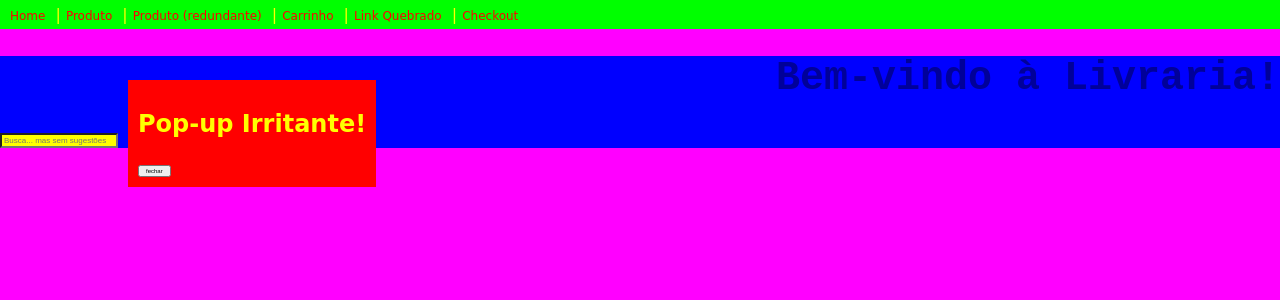
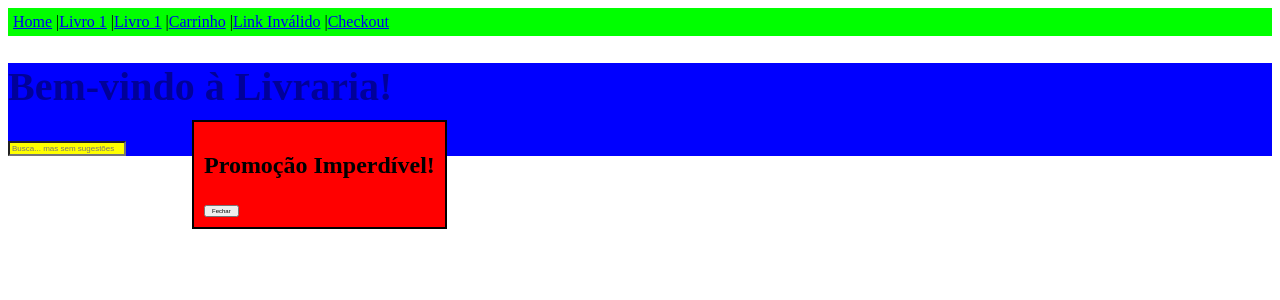
Before and after one commit to desatinar/livraria-online-ruim, a React (Vite) app: page / in a window 1280 px wide. Shown: the top 300 px of the page. Built offline with nearby package versions, Linux system fonts and the light colour scheme.

Commit message:
refactor: App.jsx reestruturado para o formato final do projeto

```diff
--- a/src/App.jsx
+++ b/src/App.jsx
@@ -1,40 +1,38 @@
 import React, { useEffect, useState } from 'react';
 import { BrowserRouter as Router, Route, Routes, Link } from 'react-router-dom';
-import './App.css';
-import Home from './pages/Home.jsx';
-import Product from './pages/Product.jsx';
-import Checkout from './pages/Checkout.jsx';
-import Cart from './pages/Cart.jsx';
-
+import Home from './pages/Home';
+import Product from './pages/Product';
+import Cart from './pages/Cart';
+import Checkout from './pages/Checkout';
 
 function App() {
   const [showPopup, setShowPopup] = useState(true);
   useEffect(() => {
-    setInterval(() => setShowPopup(true), 5000);
+    setInterval(() => setShowPopup(true), 7000);
   }, []);
 
   return (
     <Router>
       <div>
-        <nav>
+        <nav style={{ backgroundColor: '#00FF00', padding: '5px', textAlign: 'left' }}>
           <Link to="/">Home</Link> |
-          <Link to="/product">Produto</Link> |
-          <Link to="/product">Produto (redundante)</Link> |
+          <Link to="/product/1">Livro 1</Link> |
+          <Link to="/product/1">Livro 1</Link> |
           <Link to="/cart">Carrinho</Link> |
-          <Link to="/nao-existe">Link Quebrado</Link> |
+          <Link to="/invalid">Link Inválido</Link> |
           <Link to="/checkout">Checkout</Link>
         </nav>
         <Routes>
           <Route path="/" element={<Home />} />
-          <Route path="/product" element={<Product />} />
+          <Route path="/product/:id" element={<Product />} />
           <Route path="/cart" element={<Cart />} />
           <Route path="/checkout" element={<Checkout />} />
-          <Route path="*" element={<h1>Erro - Página perdida. Boa sorte!</h1>} />
+          <Route path="*" element={<h1>Erro 404: Página não encontrada. Tente novamente!</h1>} />
         </Routes>
         {showPopup && (
-          <div style={{ position: 'fixed', top: '10%', left: '10%', background: 'red', padding: '10px' }}>
-            <h2>Pop-up Irritante!</h2>
-            <button style={{ fontSize: '6px' }} onClick={() => setShowPopup(false)}>fechar</button> {/* Minúsculo */}
+          <div style={{ position: 'fixed', top: '15%', left: '15%', background: '#FF0000', padding: '10px', border: '2px solid black' }}>
+            <h2>Promoção Imperdível!</h2>
+            <button style={{ fontSize: '6px' }} onClick={() => setShowPopup(false)}>Fechar</button>
           </div>
         )}
       </div>
```
